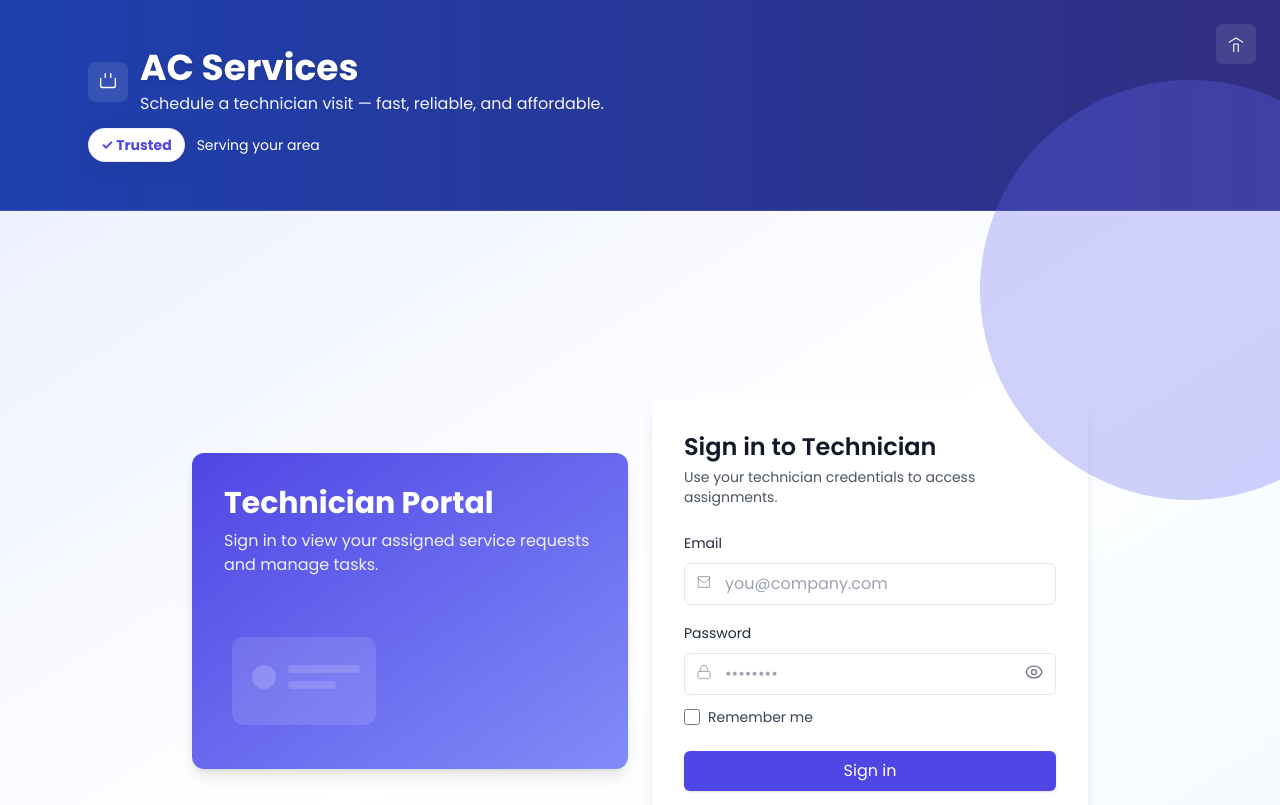
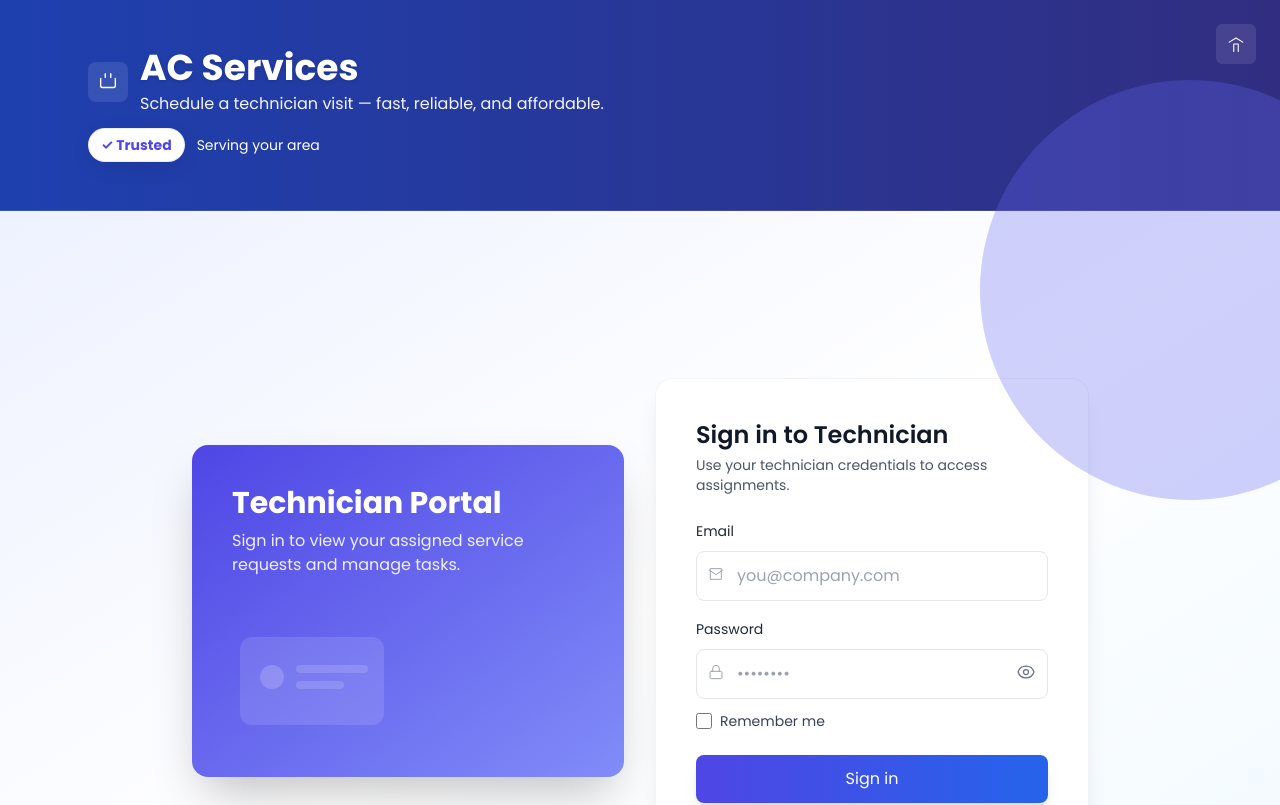
Before and after one commit to nirbhaycodess/Ac-services-booking, a React (Vite) app in the folder frontend/: page /tech-login in a window 1280 px wide. Shown: the top 805 px of the page. Built offline with nearby package versions, Linux system fonts and the light colour scheme; no server answers.

Commit message:
style(frontend): polish TechLogin UI — spacing, inputs, button

```diff
--- a/frontend/src/pages/TechLogin.jsx
+++ b/frontend/src/pages/TechLogin.jsx
@@ -32,8 +32,8 @@ export default function TechLogin() {
 
   return (
     <div className="min-h-screen flex items-center justify-center bg-gradient-to-br from-indigo-50 via-white to-sky-50 p-6">
-      <div className="max-w-4xl w-full grid grid-cols-1 md:grid-cols-2 gap-6 items-center">
-        <div className="hidden md:flex flex-col justify-center p-8 rounded-xl bg-gradient-to-br from-indigo-600 to-indigo-400 text-white shadow-lg">
+      <div className="max-w-4xl w-full grid grid-cols-1 md:grid-cols-2 gap-8 items-center">
+        <div className="hidden md:flex flex-col justify-center p-10 rounded-2xl bg-gradient-to-br from-indigo-600 to-indigo-400 text-white shadow-2xl">
           <div className="mb-6">
             <h2 className="text-3xl font-extrabold">Technician Portal</h2>
               <p className="mt-2 opacity-90">Sign in to view your assigned service requests and manage tasks.</p>
@@ -48,7 +48,7 @@ export default function TechLogin() {
           </div>
         </div>
 
-        <form onSubmit={submit} className="bg-white rounded-xl p-8 shadow-lg">
+        <form onSubmit={submit} className="bg-white rounded-2xl p-8 md:p-10 shadow-xl ring-1 ring-gray-100">
           <h3 className="text-2xl font-semibold mb-1 text-gray-900">Sign in to Technician</h3>
           <p className="text-sm text-gray-600 mb-6">Use your technician credentials to access assignments.</p>
 
@@ -58,7 +58,7 @@ export default function TechLogin() {
               <span className="absolute inset-y-0 left-0 pl-3 flex items-center text-gray-400">
                 <svg width="16" height="16" viewBox="0 0 24 24" fill="none" stroke="currentColor" strokeWidth="1.5" strokeLinecap="round" strokeLinejoin="round"><path d="M4 4h16v16H4z" /><path d="M22 6l-10 7L2 6" /></svg>
               </span>
-              <input name="email" value={form.email} onChange={update} className="w-full pl-10 mt-1 p-2 border rounded-md focus:ring-2 focus:ring-indigo-200 text-gray-900 placeholder-gray-400" placeholder="you@company.com" required />
+              <input name="email" value={form.email} onChange={update} className="w-full pl-10 mt-1 p-3 border border-gray-200 rounded-lg focus:ring-2 focus:ring-indigo-300 focus:border-indigo-300 text-gray-900 placeholder-gray-400" placeholder="you@company.com" required />
             </div>
           </label>
 
@@ -68,7 +68,7 @@ export default function TechLogin() {
               <span className="absolute inset-y-0 left-0 pl-3 flex items-center text-gray-400">
                 <svg width="16" height="16" viewBox="0 0 24 24" fill="none" stroke="currentColor" strokeWidth="1.5" strokeLinecap="round" strokeLinejoin="round"><rect x="3" y="11" width="18" height="11" rx="2" /><path d="M7 11V7a5 5 0 0 1 10 0v4" /></svg>
               </span>
-              <input name="password" type={showPassword ? 'text' : 'password'} value={form.password} onChange={update} className="w-full pl-10 pr-10 mt-1 p-2 border rounded-md focus:ring-2 focus:ring-indigo-200 text-gray-900 placeholder-gray-400" placeholder="••••••••" required />
+              <input name="password" type={showPassword ? 'text' : 'password'} value={form.password} onChange={update} className="w-full pl-10 pr-10 mt-1 p-3 border border-gray-200 rounded-lg focus:ring-2 focus:ring-indigo-300 focus:border-indigo-300 text-gray-900 placeholder-gray-400" placeholder="••••••••" required />
               <button type="button" onClick={() => setShowPassword(s => !s)} aria-label={showPassword ? 'Hide password' : 'Show password'} className="absolute inset-y-0 right-0 pr-3 flex items-center text-gray-500 hover:text-indigo-600 focus:outline-none">
                 {showPassword ? (
                   <svg xmlns="http://www.w3.org/2000/svg" className="h-5 w-5" viewBox="0 0 24 24" fill="none" aria-hidden="true">
@@ -88,13 +88,13 @@ export default function TechLogin() {
 
           <div className="flex items-center justify-between mb-6">
             <label className="inline-flex items-center text-sm text-gray-700">
-              <input type="checkbox" name="remember" checked={form.remember} onChange={update} className="form-checkbox h-4 w-4 text-indigo-600" />
+              <input type="checkbox" name="remember" checked={form.remember} onChange={update} className="h-4 w-4 text-indigo-600 border-gray-300 rounded focus:ring-indigo-500" />
               <span className="ml-2">Remember me</span>
             </label>
             <Link to="#" className="text-sm text-indigo-600 hover:underline">Forgot password?</Link>
           </div>
 
-          <button className="w-full py-2 bg-indigo-600 text-white rounded-md shadow hover:bg-indigo-700 transition" disabled={loading}>
+          <button className="w-full py-3 bg-gradient-to-r from-indigo-600 to-blue-600 text-white rounded-lg shadow-lg hover:opacity-95 transform hover:-translate-y-0.5 transition disabled:opacity-50" disabled={loading}>
             {loading ? 'Signing in…' : 'Sign in'}
           </button>
         </form>
```
